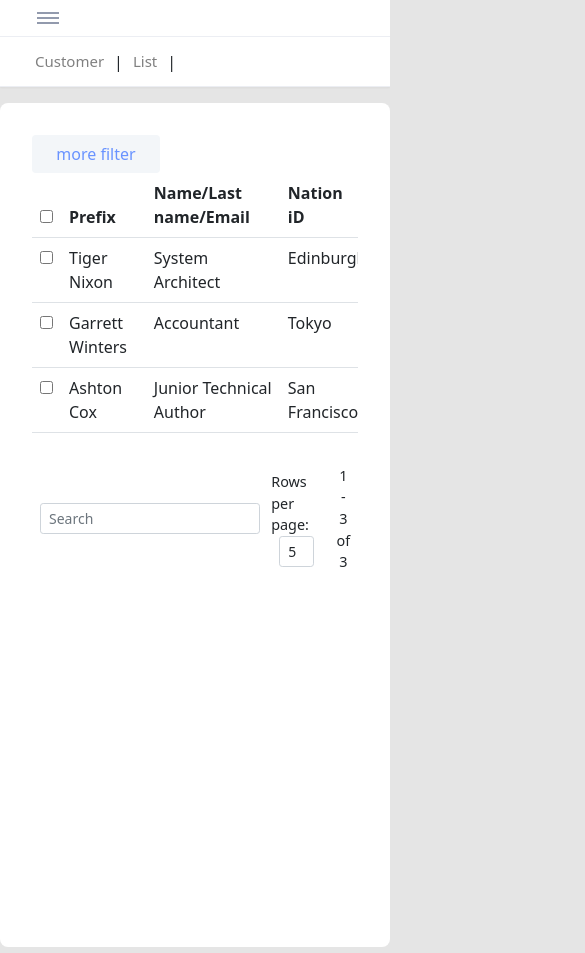
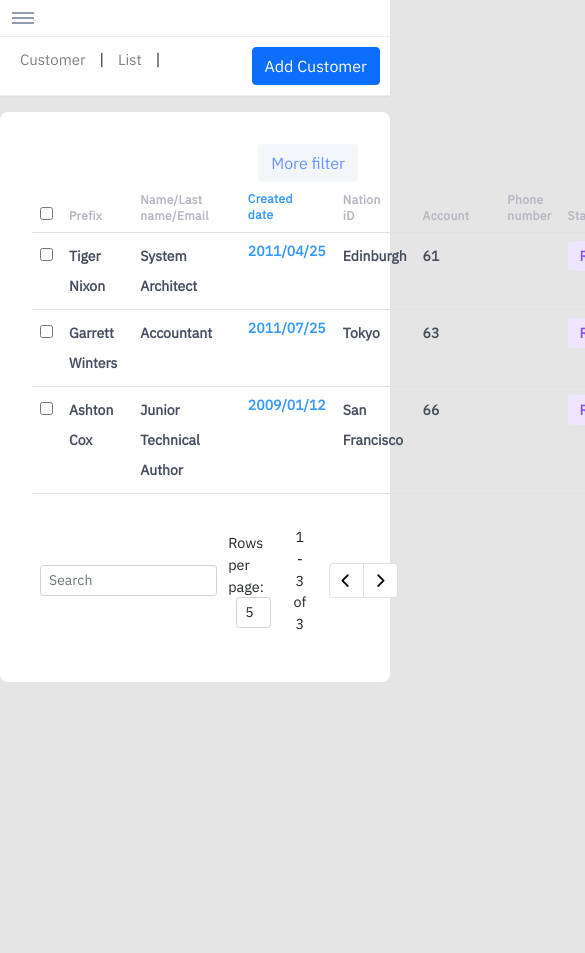
Before and after one commit to kunjan1005/investo, a React (Create React App) app: page /customer in a window 390 px wide. Shown: the top 953 px of the page, 585 px wide, since content can reach past the window. After the commit the page ends 844 px from the top, so only its background shows below. Built offline with nearby package versions, Linux system fonts and the light colour scheme.

Commit message:
responsive -S

```diff
--- a/src/App.css
+++ b/src/App.css
@@ -11,6 +11,9 @@
   -moz-osx-font-smoothing: grayscale;
   text-rendering: optimizeLegibility;
   background-color: #e5e5e5 !important;
+}
+*,button,link,div,p,li,ul,ol,a,h1,h2,h3,h4,h5,h6,svg,img,th,tr,td,table,input {
+  font-family: 'IBM Plex Sans', sans-serif;
 }
 .row{
   --bs-gutter-x: none !important;
@@ -172,7 +175,7 @@
   |-----------------------------------
   */
 }
-@media (min-width: 576px) {
+/* @media (min-width: 576px) {
   .navbar .container {
     max-width: 540px;
   }
@@ -191,11 +194,10 @@
   .navbar .container {
     max-width: 1140px;
   }
-}
+} */
 .navbar .navbar-header {
   display: flex;
   align-items: center;
-  margin-left: 25px;
 }
 @media (max-width: 768px) {
   .navbar .navbar-header {
@@ -534,12 +536,12 @@
   font-weight: 400;
   text-align: center;
 }
-.sub-chart-filter-btns button{
+/* .sub-chart-filter-btns button{
   color: grey;
   font-family: Arial, Helvetica, sans-serif;
   font-weight: 600;
   font-size: 15px;
-}
+} */
 .main-stocks-container {
   /* position: absolute; */
   /* width: 576.5px; */
@@ -580,23 +582,19 @@
 }
 .customer-main-container {
   position: absolute;
-  width: 83%;
+  width: 72%;
   padding: 2rem;
-  height: 100%;
-  /* left: 293px; */
-  /* top: 145px; */
-
+  /* height: 100%; */
   background: #ffffff;
   border-radius: 8px;
+  margin-left: 25px !important;
 }
 .edit-icon-button {
-  width: 32px;
-  height: 32px;
   right: 30px;
   top: 382px;
   background: #f3f6f9;
   border-radius: 6px;
-  padding: 6px;
+  padding: 9px;
 }
 .customer-status {
   /* display: flex;
@@ -615,13 +613,7 @@
 .customer-filter {
 
   padding: 7px 13px;
-
-  /* position: absolute; */
-  width: 8rem !important;
-  /* height: 33px; */
   float: right !important;
-
-
   background: #F3F6F9 !important;
   border-radius: 4px;
   color: #6993FF !important;
@@ -827,7 +819,8 @@
 }
 @media (max-width:1024px) {
   .customer-main-container {
-    margin-left: 80px !important;
+    /* width: 65%; */
+    z-index: -1;
   }
   .sidebar {
     height: 113vh;
@@ -838,6 +831,13 @@
   }
 }
 @media (max-width: 768px) {
+    nav.navbar {
+      z-index: -1;
+  }
+  .customer-main-container {
+    width: 97%;
+    z-index: -1;
+  }
   .navbar,
   .navbar > .container {
     display: block;
@@ -871,6 +871,9 @@
   }
 }
 @media (max-width:481px) {
+  .sidebar {
+    width: 45%;
+  }
   .bg-color {
     width: 100%;
     margin-top: 3rem;
@@ -1071,6 +1074,17 @@
   background: #49CB67;
   border-radius: 6px;
 }
+.days,.month_ {
+  font-style: normal;
+  font-weight: 600;
+  font-size: 12px;
+  line-height: 16px;
+  /* identical to box height */
+
+  border: 0;
+  color: #666666;
+  background: transparent;
+}
 .text {
   font-style: normal;
   font-weight: bold;
@@ -1080,7 +1094,79 @@
 
   color: #FFFFFF;
 }
+.month {
+  width: 75px;
+  height: 32px;
 
+  color: #fff !important;
+  background: #585858;
+  border-radius: 4px;
+
+  font-style: normal;
+  font-weight: 600;
+  font-size: 12px;
+  line-height: 16px;
+}
+
+/* customer data table */
+th {
+  font-style: normal;
+  font-weight: 600;
+  font-size: 12px;
+  line-height: 16px;
+  align-items: center;
+  letter-spacing: 0.03em;
+  color: #B5B5C3;
+}
+td {
+  font-style: normal;
+  font-weight: 600;
+  font-size: 14px;
+  line-height: 30px;
+  color: #464E5F;
+  flex: none;
+  order: 0;
+  flex-grow: 0;
+  margin: 0px 0px;
+}
+.date {
+  font-style: normal;
+font-weight: 600;
+font-size: 12px;
+line-height: 16px;
+display: flex;
+align-items: center;
+letter-spacing: 0.03em;
+
+color: #3699FF !important;
+
+}
+.created-date {
+  font-style: normal;
+  font-weight: 600;
+  font-size: 14px;
+  line-height: 18px;
+
+  color: #3699FF !important;
+
+
+  /* Inside auto layout */
+
+  flex: none;
+  order: 0;
+  flex-grow: 0;
+  margin: 0px 0px;
+}
+.sub_menu {
+  width: 100%;
+  box-shadow: 0 1px 2px 0 rgb(0 0 0 / 5%);
+  background-color: #fff;
+  border-bottom: 1px solid #eceef3;
+  padding: 10px;
+}
+.add-btn {
+  float: right;
+}
 @media (max-width:767px) {
   .top-customer {
     margin-top: 2rem;;
--- a/src/charts/MainChart.jsx
+++ b/src/charts/MainChart.jsx
@@ -20,10 +20,10 @@
           </div>
           </div>
           <div className='sub-chart-filter-btns'>
-            <p>See more</p>
-            <button className='btn btn-default'>7 Days</button>
-            <button className='btn btn-default'>1 Month</button>
-            <button className='btn btn-default'>3 Month</button>
+            <p className='mb-0'>See more <i className='fas fa-angle-right'></i></p>
+            <button className='days'>7 Days</button>
+            <button className='month'>1 Month</button>
+            <button className='month_'>3 Month</button>
           </div>
         </div>
       </div>
--- a/src/components/Dashboard.jsx
+++ b/src/components/Dashboard.jsx
@@ -28,7 +28,7 @@
             <h2 className='stock-text d-inline-block'>
               Top Stock
             </h2>
-            <i className="fa fa-arrow-right d-inline-block ml-5"></i>
+            <i className="fas fa-angle-right d-inline-block ml-5"></i>
             <div className='col-lg-12 col-12'>
               <div className='row mt-3'>
                 <div className='col-lg-2 col-2'>
@@ -145,7 +145,7 @@
                 <h2 className='stock-text d-inline-block'>
                   Top customers
                 </h2>
-                <i className="fa fa-arrow-right d-inline-block ml-5"></i>
+                <i className="fas fa-angle-right d-inline-block ml-5"></i>
                 <div className='col-lg-12 col-12'>
                   <div className='row mt-3'>
                     <div className='col-lg-2 col-2'>
--- a/src/customers/MainCustomerPage.jsx
+++ b/src/customers/MainCustomerPage.jsx
@@ -3,26 +3,27 @@
 import SubNav from '../navbar/SubNav';
 import CustomerDataTable from './DataTable'
 import AddCustomer from './modal-forms/AddCustomer';
+
 const MainCustomerPage=()=>{
   const [lgShow, setLgShow] = useState(false);
     return(<>
     <AddCustomer setShow={setLgShow} show={lgShow}/>
       <SubNav
-      navigator={[{title:"Customer",link:'/customer'},{title:"List",link:'/customer/list'}]}
-      button={[{title:"Add Customer",'className':"",onModalClick:setLgShow,show:lgShow}]}
-      toggle='modal'
-      target='#myModal'
+        navigator={[{title:"Customer",link:'/customer'},{title:"List",link:'/customer/list'}]}
+        button={[{title:"Add Customer",'className':"",onModalClick:setLgShow,show:lgShow}]}
+        toggle='modal'
+        target='#myModal'
       />
 
-      <div className='container-fluid py-3'>
+      <div className='py-3'>
 
         <div className='row customer-main-container'>
-            <div className='row '>
-                <button className='btn btn-default customer-filter'>more filter</button>
+            <div className=''>
+                <button className='btn btn-default customer-filter'>More filter</button>
             </div>
-            <Scrollbars>
+            {/* <Scrollbars> */}
           <CustomerDataTable/>
-          </Scrollbars>
+          {/* </Scrollbars> */}
         </div>
       </div>
     </>)
--- a/src/navbar/SubNav.jsx
+++ b/src/navbar/SubNav.jsx
@@ -4,22 +4,23 @@
 
   return (
     <>
-      <nav className="navbar">
+      <nav className="sub_menu">
         <div class="container">
-          <div className="navbar-header col-lg-4">
-            {navigator.map((each)=> <><span className="top-navigate-link" ><NavLink to={each.link} className="top-navigate-link">{each.title}</NavLink></span>
+          <div className="row">
+            <div className="navbar-header col-lg-6 col-6">
+              {navigator.map((each) => <><span className="top-navigate-link" ><NavLink to={each.link} className="top-navigate-link">{each.title}</NavLink></span>
                 <span className="horizonatal-line"> | </span></>)}
 
             </div>
 
-          <div className="navbar-menu col-lg-8" id="open-navbar1">
+            <div className="navbar-menu col-lg-6 col-6" id="open-navbar1">
               <ul className="navbar-nav">
 
                 {button?.map(each => {
-                return <div className="m-1">
-                  {button != undefined ? <button className="btn btn-primary"
+                  return <div className="">
+                    {button != undefined ? <button className="btn btn-primary add-btn"
                       type="button"
-                    onClick={()=>each.onModalClick(true)}
+                      onClick={() => each.onModalClick(true)}
                     >{each.title}</button> : null}
                   </div>
                 })}
@@ -27,6 +28,7 @@
               </ul>
             </div>
           </div>
+        </div>
       </nav>
     </>
   );
--- a/src/sampleData/customer.js
+++ b/src/sampleData/customer.js
@@ -15,6 +15,11 @@
       width: 270,
     },
     {
+      label: <th className="date">Created date</th>,
+      field: "date",
+      width: 200,
+    },
+    {
       label: "Nation iD",
       field: "office",
       width: 200,
@@ -27,7 +32,7 @@
     },
     {
       label: "Phone number",
-      field: "date",
+      field: "phone",
       sort: "disabled",
       width: 150,
     },
@@ -50,7 +55,7 @@
       position: "System Architect",
       office: "Edinburgh",
       age: "61",
-      date: "2011/04/25",
+      date: <td className="created-date">2011/04/25</td>,
       status:(<span className="customer-status">Registred</span>),
       action: (
         <span className="">
@@ -63,7 +68,7 @@
       position: "Accountant",
       office: "Tokyo",
       age: "63",
-      date: "2011/07/25",
+      date: <td className="created-date">2011/07/25</td>,
       status:(<span className="customer-status">Registred</span>),
       action: (
         <span className="">
@@ -76,7 +81,7 @@
       position: "Junior Technical Author",
       office: "San Francisco",
       age: "66",
-      date: "2009/01/12",
+      date: <td className="created-date">2009/01/12</td>,
       status:(<span className="customer-status">Registred</span>),
       action: (
         <span className="">
```
Lines whose indentation alone changed are shown as unchanged.
